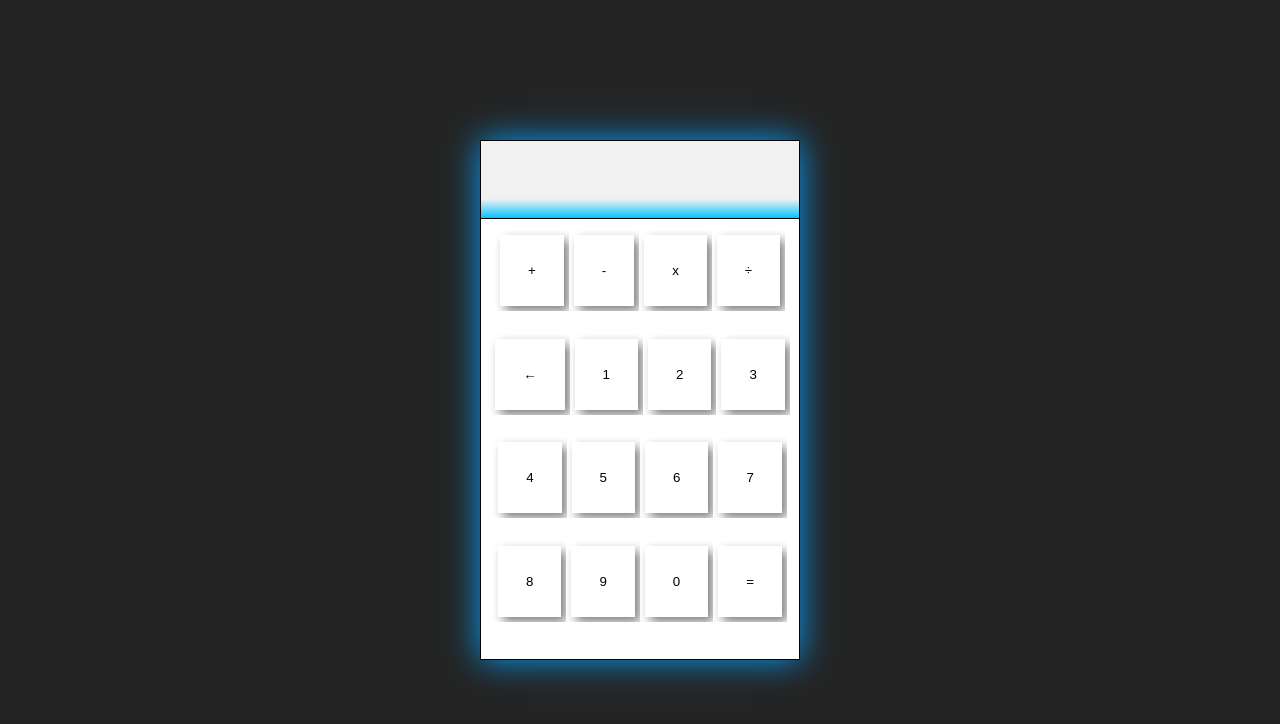
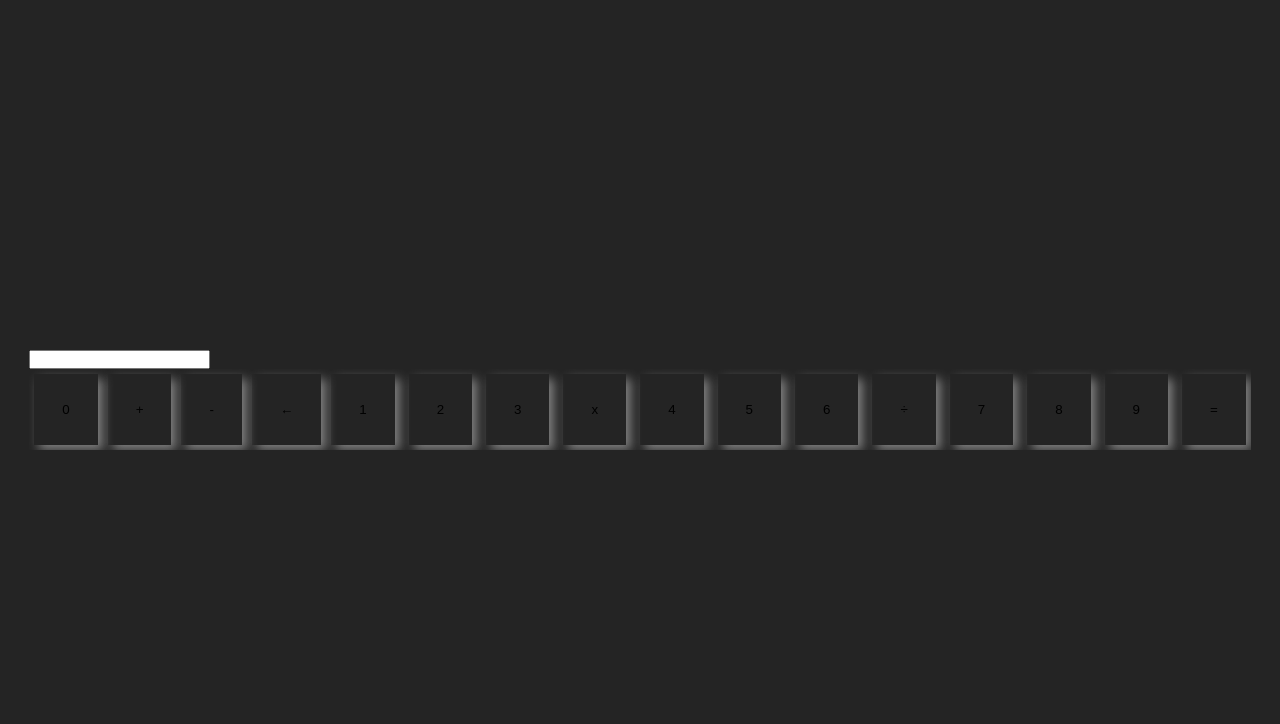
Before and after one commit to AndriQuin/Calculator, a plain HTML site: page index.html in a window 1280 px wide. Drawn offline with Linux system fonts and the light colour scheme.

Commit message:
Update index.html

```diff
--- a/index.html
+++ b/index.html
@@ -1,44 +1,50 @@
 <!DOCTYPE html>
-<html>
+<html lang="en">
+<head>
+  <meta charset="UTF-8">
+  <meta http-equiv="X-UA-Compatible" content="IE=Edge">
+  <meta name="viewport" content="width=device-width, initial-scale=1">
 
-<head>
-	<meta charset="utf-8">
-	<meta name="viewport" content="width=device-width, initial-scale=1">
-	<title> Simple Calculator </title>
-	<link rel="stylesheet" type="text/css" href="calculator.css">
-	<link rel="icon" href="calculator.png">
+  <title> Calculator </title>
+
+  <!-- HTML -->
+
+
+  <!-- Custom Styles -->
+  <link rel="stylesheet" href="calculator.css">
+  <link rel="icon" href="calculator.png">
 </head>
 
 <body>
-		<!-- Calculator -->
-		<!-- By. Andrie Quinatac-am -->
-		<!-- /Andri Quinn/ -->
 
-	<div id="Calculator">
-		<div id="inputs">
-			<input id="inputVal" value="">
-		</div>
+  <div id="calculator">
 
-		<div id="buttons">
-			<div> <button class="operators" onclick="putNum(plus)"> + <div class="hovEffect">  </div> </button> </div>
-			<div> <button class="operators" onclick="putNum(minus)"> - <div class="hovEffect">  </div> </button> </div>
-			<div> <button class="operators" onclick="putNum(multiply)"> x <div class="hovEffect"> </button> </div>
-			<div> <button class="operators" onclick="putNum(divide)"> ÷ <div class="hovEffect">  </div> </button> </div>
-			<div> <button id="erase" onclick="remove()"> &larr; <div class="hovEffect">  </div> </button> </div>
-			<div> <button class="numbers" onclick="putNum(num1)"> 1 <div class="hovEffect">  </div> </button> </div>
-			<div> <button class="numbers" onclick="putNum(num2)"> 2 <div class="hovEffect">  </div> </button> </div>
-			<div> <button class="numbers" onclick="putNum(num3)"> 3 <div class="hovEffect">  </div> </button> </div>
-			<div> <button class="numbers" onclick="putNum(num4)"> 4 <div class="hovEffect">  </div> </button> </div>
-			<div> <button class="numbers" onclick="putNum(num5)"> 5 <div class="hovEffect">  </div> </button> </div>
-			<div> <button class="numbers" onclick="putNum(num6)"> 6 <div class="hovEffect">  </div> </button> </div>
-			<div> <button class="numbers" onclick="putNum(num7)"> 7 <div class="hovEffect">  </div> </button> </div>
-			<div> <button class="numbers" onclick="putNum(num8)"> 8 <div class="hovEffect">  </div> </button> </div>
-			<div> <button class="numbers" onclick="putNum(num9)"> 9 <div class="hovEffect">  </div> </button> </div>
-			<div> <button class="numbers" onclick="putNum(num0)"> 0 <div class="hovEffect">  </div> </button> </div>
-			<div> <button id="equal" onclick="eval(numeros)"> = <div class="hovEffect">  </div> </button> </div>
-		</div>
+    <div id="display">
+      <input id="displayNums" value=""/>
+    </div>
 
-	</div>
-<script type="text/javascript" src="calculator.js"> </script>
+    <div id="keyboard">
+
+      <button onclick="pressButton(num0),clickEffect()"> 0
+      <button onclick="pressButton(plus), clickEffect2()"> +
+      <button onclick="pressButton(minus),clickEffect2()"> -
+      <button onclick="erase(),clickEffect2()"> &larr;
+
+      <button onclick="pressButton(num1),clickEffect()"> 1 </button>
+      <button onclick="pressButton(num2),clickEffect()"> 2 </button>
+      <button onclick="pressButton(num3),clickEffect()"> 3 </button>
+      <button onclick="pressButton(times),clickEffect2()"> x </button>
+      <button onclick="pressButton(num4),clickEffect()"> 4 </button>
+      <button onclick="pressButton(num5),clickEffect()"> 5 </button>
+      <button onclick="pressButton(num6),clickEffect()"> 6 </button>
+      <button onclick="pressButton(divide),clickEffect2()"> ÷ </button>
+      <button onclick="pressButton(num7),clickEffect()"> 7 </button>
+      <button onclick="pressButton(num8),clickEffect()"> 8 </button>
+      <button onclick="pressButton(num9),clickEffect()"> 9 </button>
+      <button id="equals" onclick="calculate(),clickEffect2()"> = </button>
+    </div>
+  </div>
+
+  <script src="calculator.js"></script>
 </body>
 </html>
```
